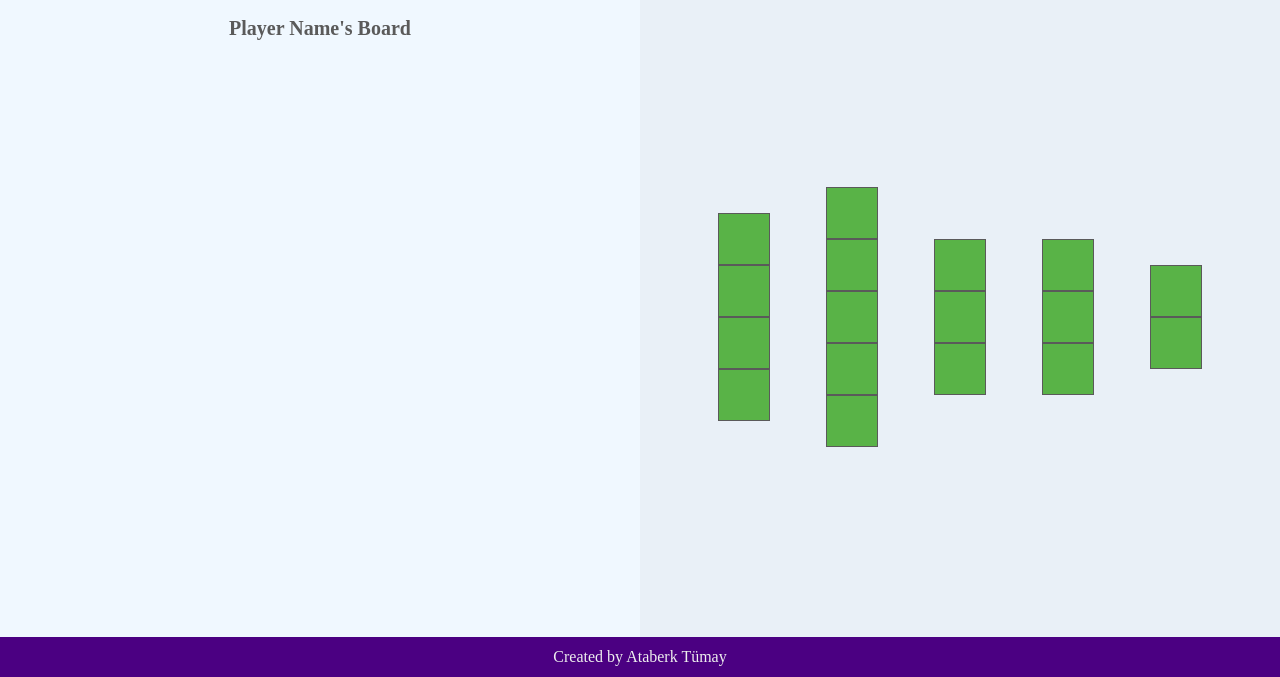
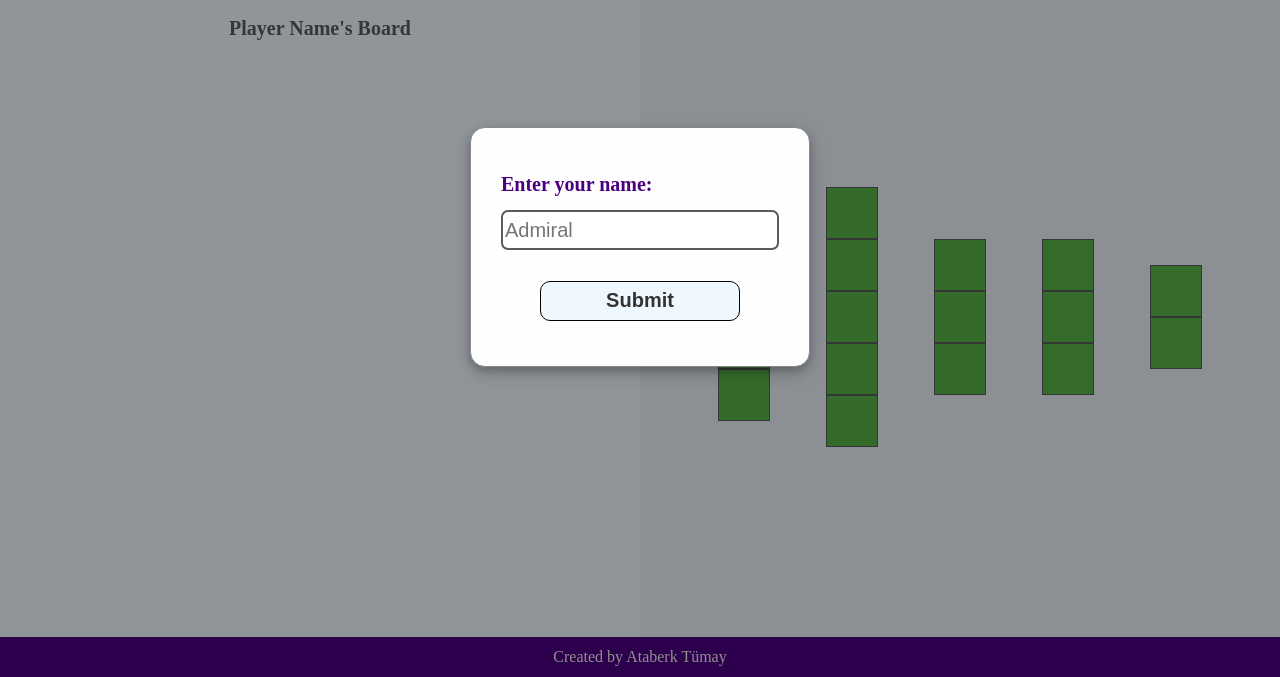
Before and after one commit to EmptyBox12/battleship, a plain HTML site: page index.html in a window 1280 px wide. Shown: the part 123-800 px from the top of the page. Drawn offline with Linux system fonts and the light colour scheme.

Commit message:
end game and start game content done. ai is not smart

```diff
--- a/index.html
+++ b/index.html
@@ -13,8 +13,23 @@
   </div>
 
   <div class="content">
+    <div id="modal">
+      <form id="modalContent" novalidate>
+        <div class="nameContainer">
+          <p>Enter your name:</p>
+         <input required type="text" value="" placeholder="Admiral" id="nameInput" >
+        </div>
+      <input type="submit" value="Submit" id="submitButton">
+  </form>
+  </div>
+  <div id="endGameModal">
+    <div id="endGameContent">
+        <p id="winnerText">Placeholder is the Winner!!</p>
+    <input type="submit" value="Play Again" id="playAgainButton">
+    </div>
+  </div>
     <div class="playerSide">
-      <p>Player Name's Board</p>
+      <p id="playerName">Player Name's Board</p>
       <div class="playerBoard"></div>
     </div>
     <div  class="addShips">
--- a/style.css
+++ b/style.css
@@ -89,3 +89,85 @@ body{
   justify-content: center;
   align-items: center;
 }
+#modal{
+  display: block;
+  position: fixed;
+  z-index: 9999;
+  padding-top:130px ;
+  height:100%;
+  width: 100%;
+  background-color: rgba(0,0,0,0.4);
+}
+#modalContent{
+  position: relative;
+  margin: auto;
+  background-color: #fefefe;
+  display: flex;
+  flex-direction: column;
+  justify-content: space-around;
+  box-sizing: border-box;
+  box-shadow: 0 4px 8px 0 rgba(0,0,0,0.2),0 6px 20px 0 rgba(0,0,0,0.19);
+  padding: 30px;
+  border: 1px solid #888;
+  border-radius: 15px;
+  height:30%;
+  width: 340px;
+  font-size: 20px;
+  color: indigo;
+  font-weight: bolder;
+}
+#modalContent p{
+  padding: 0;
+  margin: 0;
+}
+#nameInput{
+  width: 100%;
+  height: 40px;
+  font-size: 20px;
+  color: indigo;
+  margin-top: 14px;
+  border: #5A5A5A 2px solid;
+  border-radius: 7px;
+}
+#submitButton, #playAgainButton{
+  width: 200px;
+  height: 40px;
+  align-self: center;
+  font-size: 20px;
+  font-weight: bold;
+  color: #333;
+  background-color: aliceblue;
+  border: 1px solid black;
+  border-radius: 10px;
+}
+#endGameModal{
+  display: none;
+  position: fixed;
+  z-index: 9999;
+  padding-top:130px ;
+  height:100%;
+  width: 100%;
+  background-color: rgba(0,0,0,0.4);
+}
+#endGameContent{
+  position: relative;
+  margin: auto;
+  background-color: #fefefe;
+  display: flex;
+  flex-direction: column;
+  justify-content: space-around;
+  align-items: center;
+  box-sizing: border-box;
+  box-shadow: 0 4px 8px 0 rgba(0,0,0,0.2),0 6px 20px 0 rgba(0,0,0,0.19);
+  padding: 30px;
+  border: 1px solid #888;
+  border-radius: 15px;
+  height:30%;
+  width: 340px;
+  font-size: 23px;
+  color: indigo;
+  font-weight: bold;
+}
+#playAgainButton{
+  width: 150px;
+}
```
